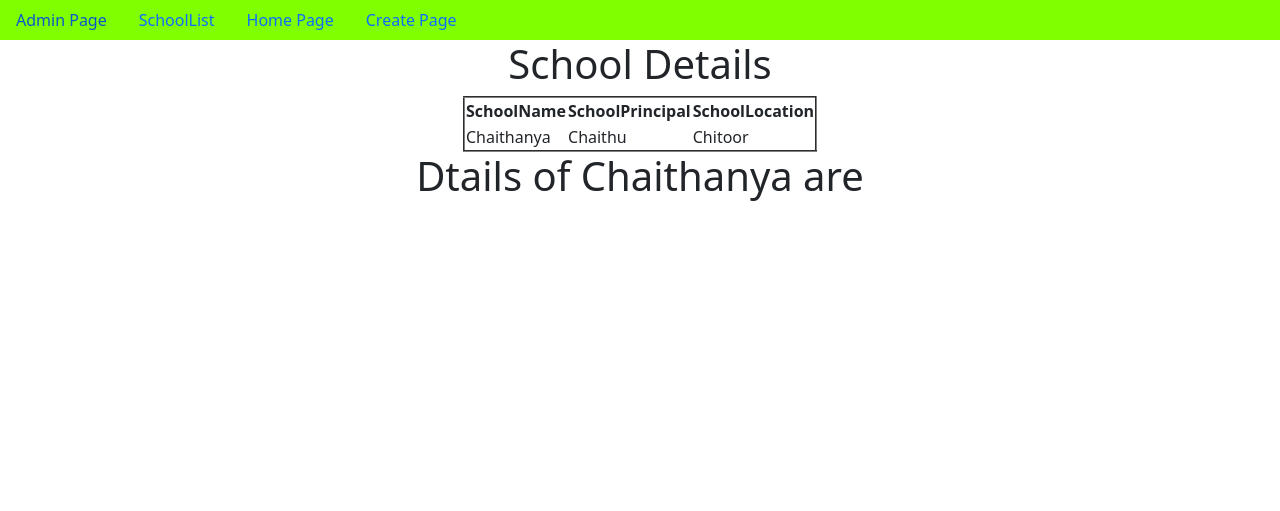
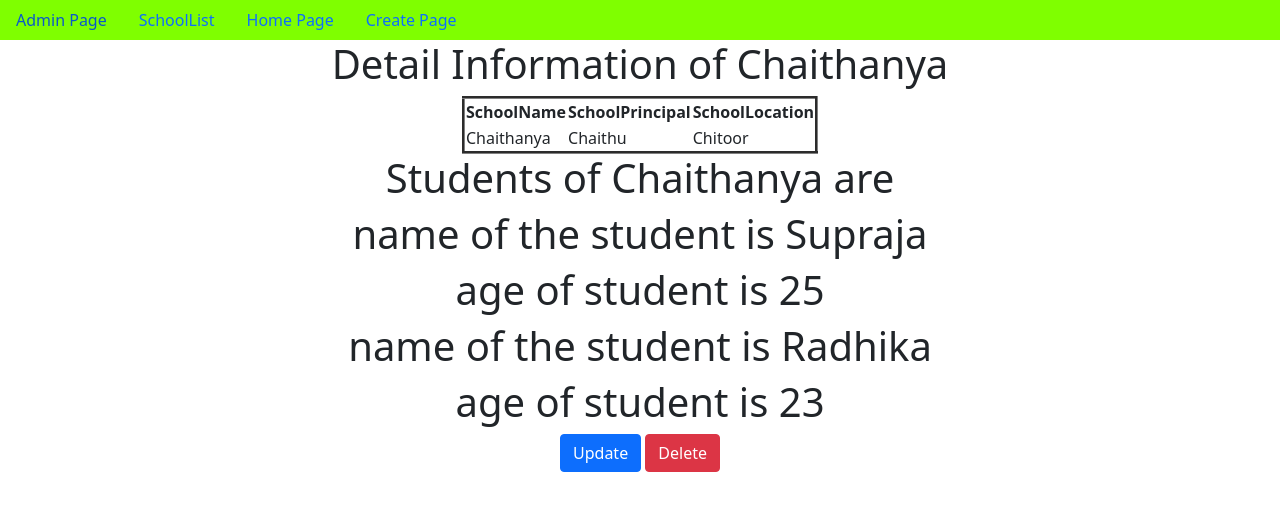
Before and after one commit to vasanthareddy21/Specific_template_folder_and_dynamic_urls, a Django app: page /2/ in a window 1280 px wide. Shown: the top 511 px of the page. Run offline with Django 4.2, Linux system fonts and the light colour scheme; data comes from the database, SQL or seed files in the repository; both versions use the stored data as it was after the commit.

Commit message:
first commit

```diff
--- a/app/models.py
+++ b/app/models.py
@@ -1,23 +1,23 @@
 from django.db import models
+
+# Create your models here.
 from django.urls import reverse
 
-# Create your models here.
 class School(models.Model):
     Sname=models.CharField(max_length=100)
     Sprincipal=models.CharField(max_length=100)
     Slocation=models.CharField(max_length=100)
 
+    def __str__(self) -> str:
+        return self.Sname
+
     def get_absolute_url(self):
         return reverse('detail',kwargs={'pk':self.pk})
-
-    def __str__(self):
-        return self.Sname
 
 class Student(models.Model):
     Stname=models.CharField(max_length=100)
     Stage=models.IntegerField()
-    Sname=models.ForeignKey(School,on_delete=models.CASCADE)
+    Sname=models.ForeignKey(School,on_delete=models.CASCADE,related_name='students')
 
-
-    def __str__(self):
+    def __str__(self) -> str:
         return self.Stname
--- a/app/views.py
+++ b/app/views.py
@@ -1,20 +1,34 @@
 from django.shortcuts import render
 
+# Create your views here.
+
 from app.models import *
-from django.views.generic import ListView,DetailView,TemplateView,CreateView
 
-# Create your views here.
-class home(TemplateView):
+from django.views.generic import ListView,TemplateView,DetailView,CreateView,UpdateView,DeleteView
+
+class Home(TemplateView):
     template_name='app/home.html'
 
 class SchoolList(ListView):
     model=School
     context_object_name='schools'
 
+
 class SchoolDetail(DetailView):
     model=School
     context_object_name='schoolobj'
 
+
 class SchoolCreate(CreateView):
     model=School
     fields='__all__'
+
+
+class SchoolUpdate(UpdateView):
+    model=School
+    fields='__all__'
+
+class SchoolDelete(DeleteView):
+    model=School
+    context_object_name='schoolobject'
+    success_url='SchoolList'
--- a/project44/urls.py
+++ b/project44/urls.py
@@ -1,5 +1,6 @@
+
 """
-URL configuration for project44 project.
+URL configuration for project37 project.
 
 The `urlpatterns` list routes URLs to views. For more information please see:
     https://docs.djangoproject.com/en/4.2/topics/http/urls/
@@ -17,14 +18,16 @@ Including another URLconf
 from django.contrib import admin
 from django.urls import path,re_path
 from app.views import *
-
 urlpatterns = [
     path('admin/', admin.site.urls),
+    path('Home/',Home.as_view(),name='Home'),
     path('SchoolList/',SchoolList.as_view(),name='SchoolList'),
-    path('home/',home.as_view(),name='home'),
-    path('SchoolCreate',SchoolCreate.as_view(),name='SchoolCreate'),
-
-    re_path("(?P<pk>\d+)",SchoolDetail.as_view(),name='detail')
+    path('SchoolCreate/',SchoolCreate.as_view(),name='SchoolCreate'),
 
 
+    re_path('^update/(?P<pk>\d+)/',SchoolUpdate.as_view(),name='update'),
+    re_path('^delete/(?P<pk>\d+)/',SchoolDelete.as_view(),name='delete'),
+
+    re_path('(?P<pk>\d+)/',SchoolDetail.as_view(),name='detail'),
+
 ]
--- a/templates/app/School_detail.html
+++ b/templates/app/School_detail.html
@@ -1,30 +1,43 @@
+
 {% extends 'app/dummy.html' %}
 
-{% block title %}
-<title>SchoolList</title>
+
+{% block title  %}
+        <title>Detail page</title>
 {% endblock %}
+
 
 {% block body_block %}
 <center>
-    <h1>School Details</h1>
-<table border="2px">
+    <h1>Detail Information of {{schoolobj}}</h1>
+
+    <table border="3px">
     <tr>
         <th>SchoolName</th>
         <th>SchoolPrincipal</th>
         <th>SchoolLocation</th>
     </tr>
+
     <tr>
         <td>{{schoolobj.Sname}}</td>
         <td>{{schoolobj.Sprincipal}}</td>
         <td>{{schoolobj.Slocation}}</td>
     </tr>
-</table>
+    </table>
 
-<h1>Dtails of {{schoolobj}} are</h1>
-{% for st in schoolobj.students.all %}
-<h1>Name of Student is{{st.Stname}}</h1>
-<h1>Name of Student age is {{st.Stage}}</h1>
+    <h1>Students of {{schoolobj}} are</h1>
 
-{% endfor %}
+        {% for st in schoolobj.students.all %}
+            <h1>name of the student is {{st.Stname}}</h1>
+            <h1>age of student is {{st.Stage}}</h1>
+        {% endfor %}
+
+
+
+<a href="{% url 'update' pk=schoolobj.pk %}" class="btn btn-primary">Update</a>
+<a href="{% url 'delete' pk=schoolobj.pk %}" class="btn btn-danger">Delete</a>
+
 </center>
+
+
 {% endblock %}
--- a/templates/app/dummy.html
+++ b/templates/app/dummy.html
@@ -15,7 +15,7 @@
     <nav class="nav" style="background-color: chartreuse;">
         <a href="{% url 'admin:index' %}" class="nav-link">Admin Page</a>
         <a href="{% url 'SchoolList'%}" class="nav-link">SchoolList</a>
-        <a href="{% url 'home' %}" class="nav-link">Home Page</a>
+        <a href="{% url 'Home' %}" class="nav-link">Home Page</a>
         <a href="{% url 'SchoolCreate'%}" class="nav-link">Create Page</a>
 
 
--- a/templates/app/home.html
+++ b/templates/app/home.html
@@ -5,5 +5,7 @@
 {% endblock %}
 
 {% block body_block %}
+<center>
 <h1>Welcom to Home Page </h1>
+</center>
 {% endblock %}
```
Also changed, not shown: templates/app/School_form.html (+24 -9 lines), templates/app/school_confirm_delete.html (added, +26 -0 lines), db.sqlite3.
